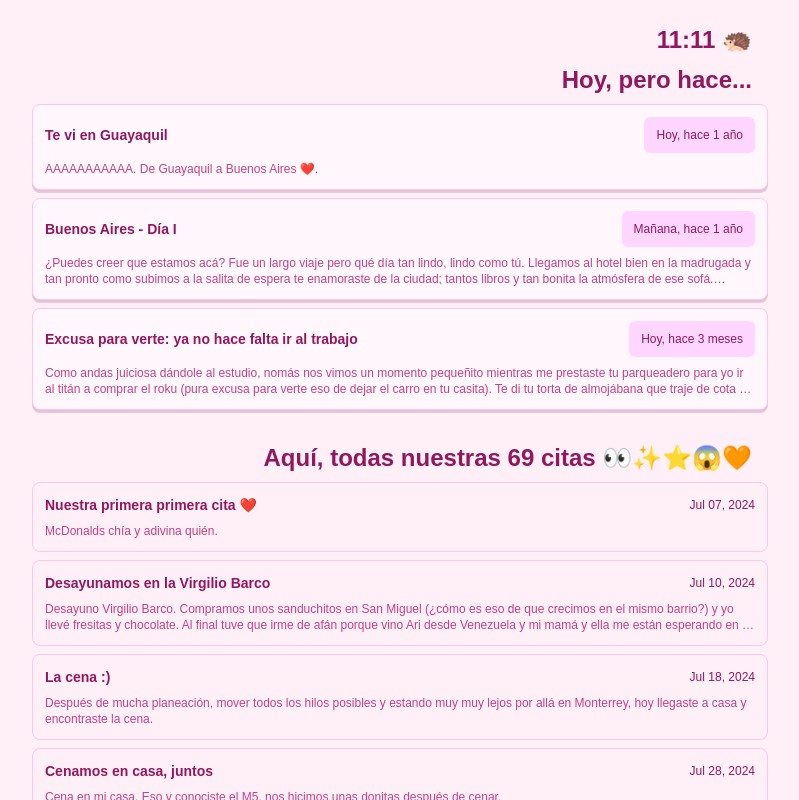
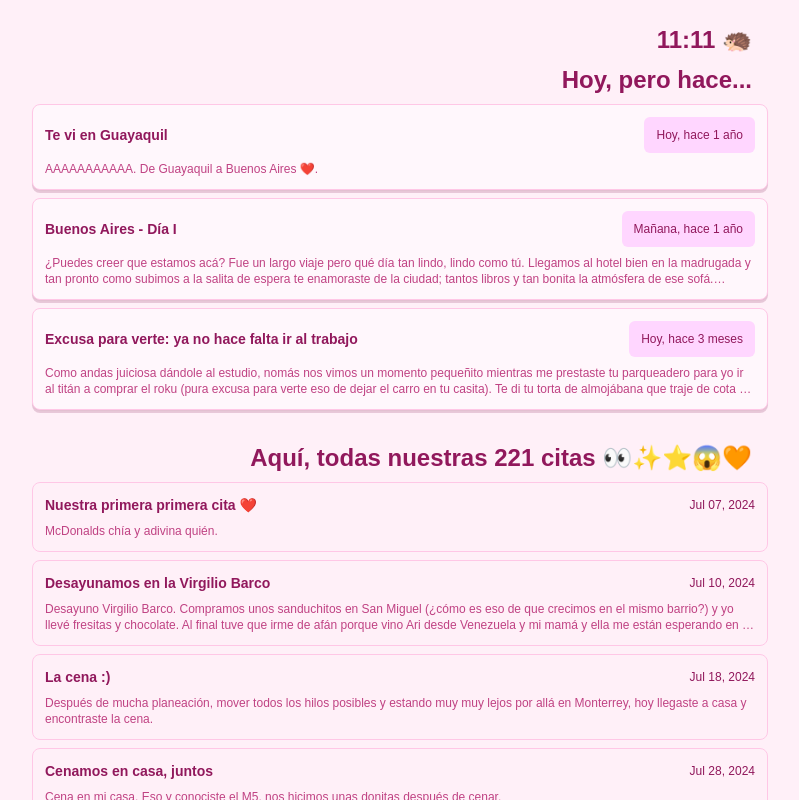
Before and after one commit to nicolas-salazar/1111, a React (Vite) app: page /home in a window 1280 px wide. Shown: the whole page, without its empty margins (240-1039 px from the left). Built offline with nearby package versions, Linux system fonts and the light colour scheme.

Commit message:
fix: uses the actual entries count at the home counter

```diff
--- a/src/components/ui/entry-card/EntryCard.tsx
+++ b/src/components/ui/entry-card/EntryCard.tsx
@@ -45,7 +45,7 @@ export const EntryCard = ({
 						}}
 						showCursor={true}
 						text={content.join("\n\n")}
-						typingSpeed={4}
+						typingSpeed={45}
 					/>
 				</div>
 
--- a/src/pages/home/HomePage.tsx
+++ b/src/pages/home/HomePage.tsx
@@ -89,7 +89,7 @@ export const HomePage = () => {
 
 			<div className="flex w-full flex-col gap-2">
 				<h2 className="px-4 text-right font-bold text-2xl text-foreground">
-					Aquí, todas nuestras 69 citas 👀✨⭐️😱🧡
+					Aquí, todas nuestras {ENTRIES.length} citas 👀✨⭐️😱🧡
 				</h2>
 
 				{ENTRIES.map((entry) => (
```
